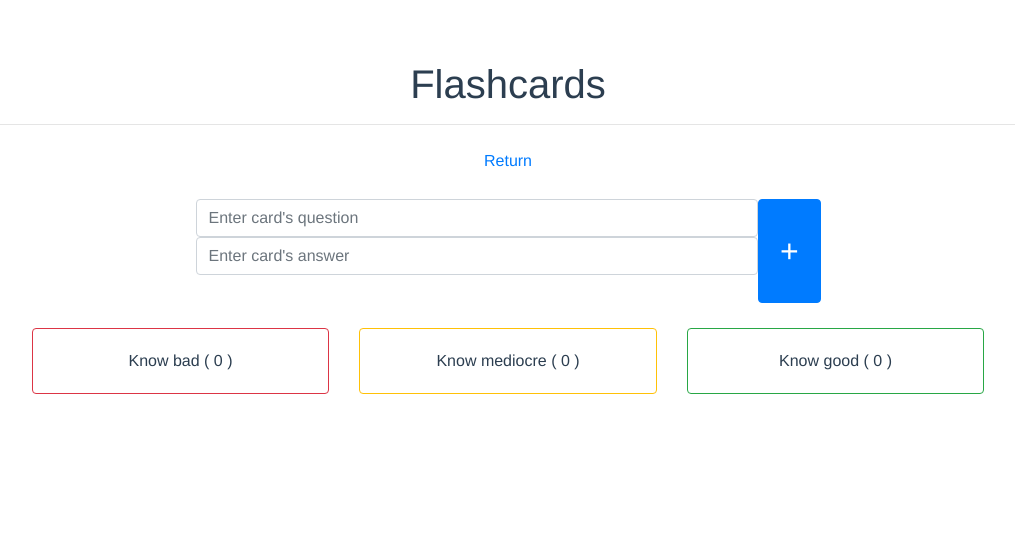
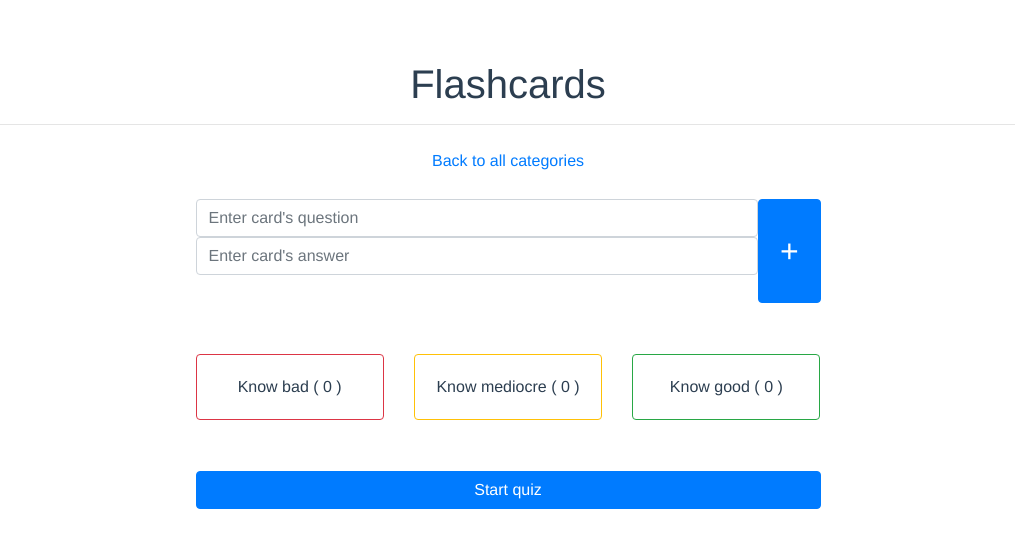
Before and after one commit to irizz/flashcards, a Vue app in the folder client/: page /category in a window 1280 px wide. Shown: the top 548 px of the page, without its empty margins (132-1147 px from the left). Built offline with nearby package versions, Linux system fonts and the light colour scheme.

Commit message:
Fixed namings and other minor things

```diff
--- a/client/src/components/CardsList.vue
+++ b/client/src/components/CardsList.vue
@@ -1,6 +1,6 @@
 <template>
   <div>
-    <router-link to="/category">Return</router-link>
+    <router-link to="/category">Back to current category</router-link>
     <b-row align-h="center">
       <Card v-for="(card,key) of cards" v-bind:card="card" v-bind:key="key" />
     </b-row>
--- a/client/src/components/Category.vue
+++ b/client/src/components/Category.vue
@@ -3,7 +3,7 @@
     <b-row align-h="center">
       <b-col lg="6">
         <h2>{{currCategoryName}}</h2>
-        <router-link to="/">Return</router-link>
+        <router-link to="/">Back to all categories</router-link>
       </b-col>
     </b-row>
     <b-row class="add-card" align-h="center">
@@ -12,7 +12,7 @@
       </b-col>
     </b-row>
     <b-row align-h="center">
-      <b-col lg="3">
+      <b-col lg="2">
         <Box
           v-bind:boxName="'Know bad'"
           v-bind:cards="cardsLevel1"
@@ -20,7 +20,7 @@
           class="cards-box"
         />
       </b-col>
-      <b-col lg="3">
+      <b-col lg="2">
         <Box
           v-bind:boxName="'Know mediocre'"
           v-bind:cards="cardsLevel2"
@@ -28,13 +28,18 @@
           class="cards-box"
         />
       </b-col>
-      <b-col lg="3">
+      <b-col lg="2">
         <Box
           v-bind:boxName="'Know good'"
           v-bind:cards="cardsLevel3"
           v-bind:bg="'success'"
           class="cards-box"
         />
+      </b-col>
+    </b-row>
+    <b-row align-h="center" class="start-quiz">
+      <b-col lg="6">
+        <b-button block variant="primary">Start quiz</b-button>
       </b-col>
     </b-row>
   </div>
@@ -87,10 +92,13 @@ export default {
 <style>
 .add-card {
   margin-top: 2%;
-  margin-bottom: 2%;
+  margin-bottom: 4%;
 }
 .cards-box:hover {
   cursor: pointer;
   color: #007bff;
 }
+.start-quiz {
+  margin-top: 4%;
+}
 </style>
```
